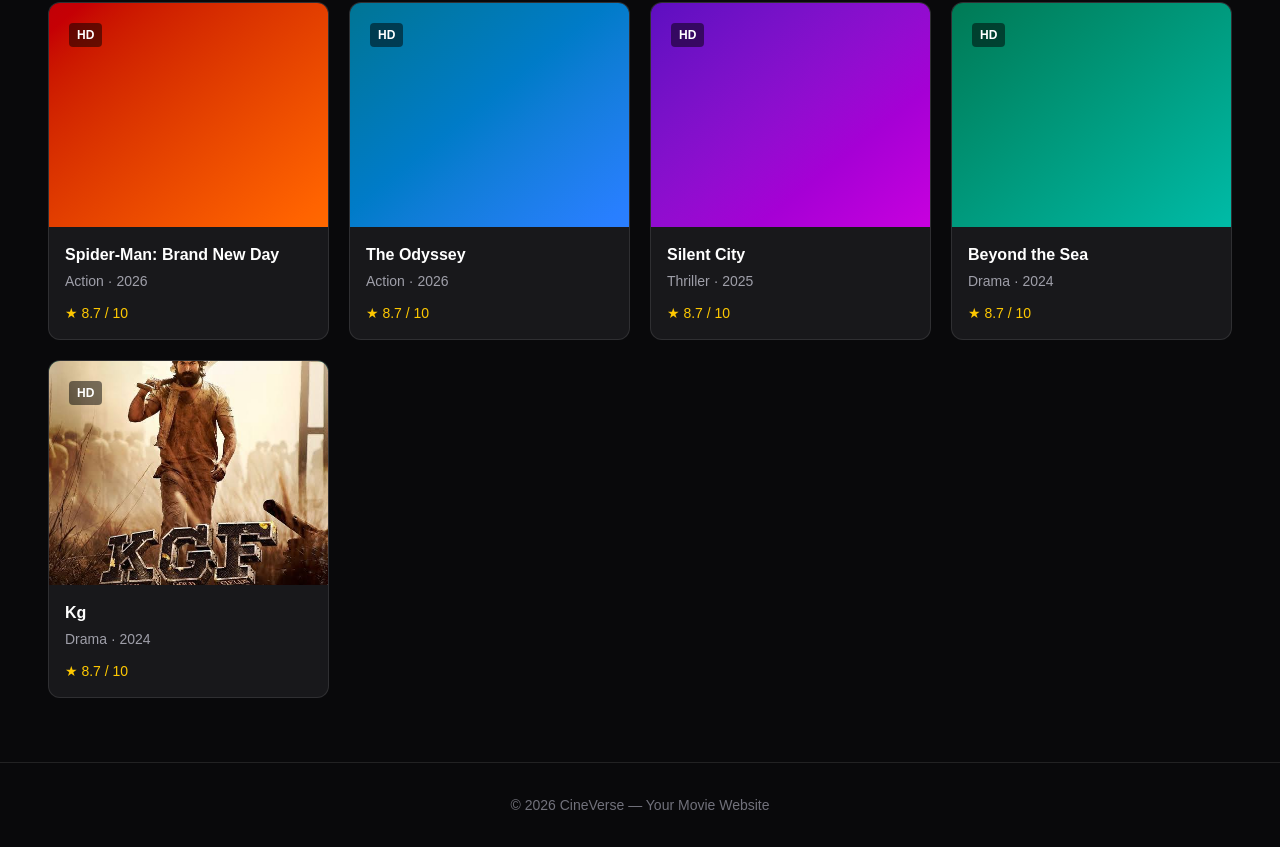
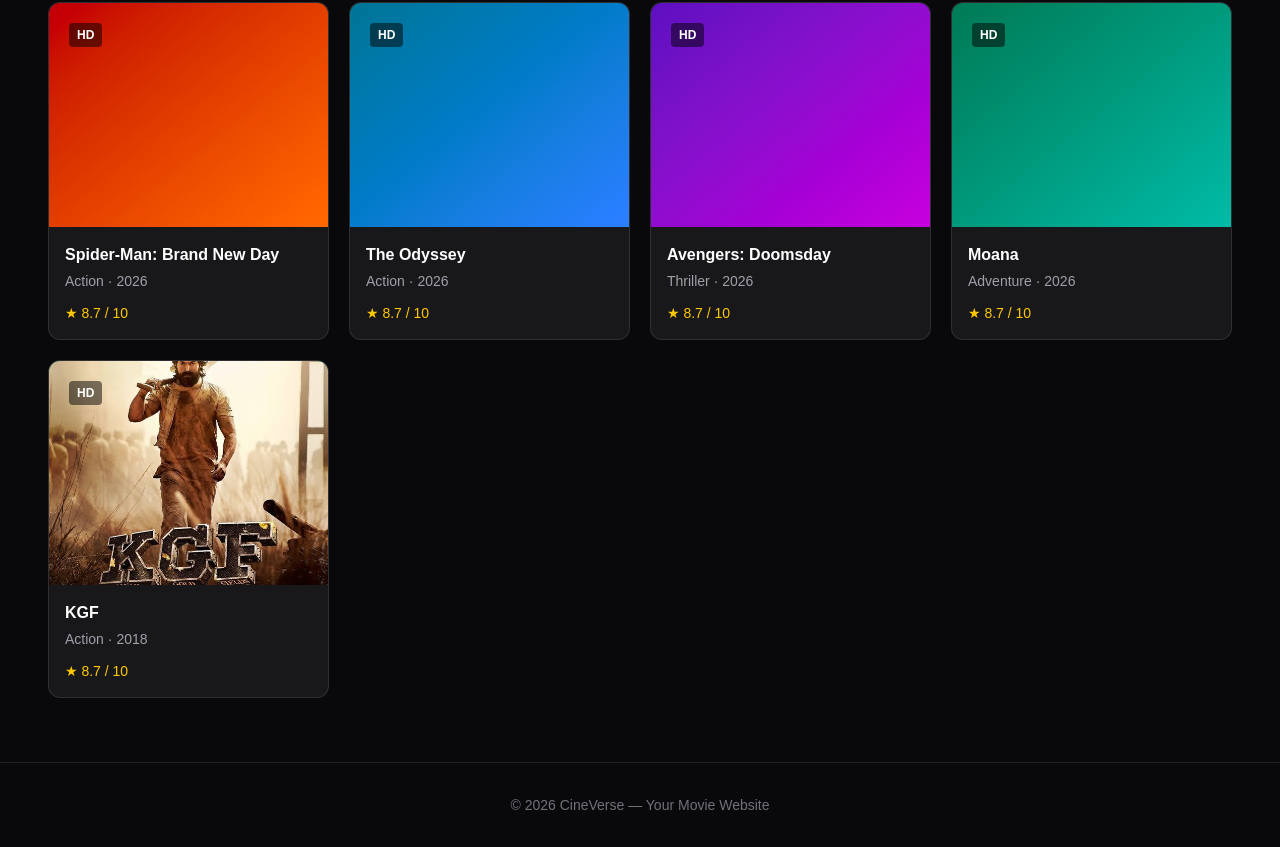
Before and after one commit to chandan23114/movie-website, a Next.js app: page / in a window 1280 px wide. Shown: the part 813-1660 px from the top of the page. Built offline with nearby package versions, Linux system fonts and the light colour scheme.

Commit message:
Update movie details and title

```diff
--- a/app/page.tsx
+++ b/app/page.tsx
@@ -1,9 +1,9 @@
 const movies = [
   { title: "Spider-Man: Brand New Day", genre: "Action", year: "2026", color: "from-red-700 to-orange-500" },
   { title: "The Odyssey", genre: "Action", year: "2026", color: "from-cyan-700 to-blue-500" },
-  { title: "Silent City", genre: "Thriller", year: "2025", color: "from-violet-800 to-fuchsia-600" },
-  { title: "Beyond the Sea", genre: "Drama", year: "2024", color: "from-emerald-700 to-teal-500" },
-  { title: "Kg", genre: "Drama", year: "2024", color: "from-emerald-700 to-teal-500", link: "https://youtu.be/-KfsY-qwBS0?si=XUHVb1u69qox4FLF", poster: "/images/images (4).jpg" },
+  { title: "Avengers: Doomsday", genre: "Thriller", year: "2026", color: "from-violet-800 to-fuchsia-600" },
+  { title: "Moana", genre: "Adventure", year: "2026", color: "from-emerald-700 to-teal-500" },
+  { title: "KGF", genre: "Action", year: "2018", color: "from-emerald-700 to-teal-500", link: "https://youtu.be/oC-v6_k4vzg?si=P5in_I5BGjpTqSkb", poster: "/images/images (4).jpg" },
 ];
 export default function Home() {
   return (
```
